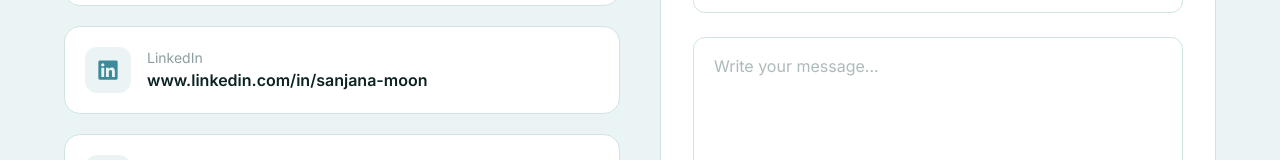
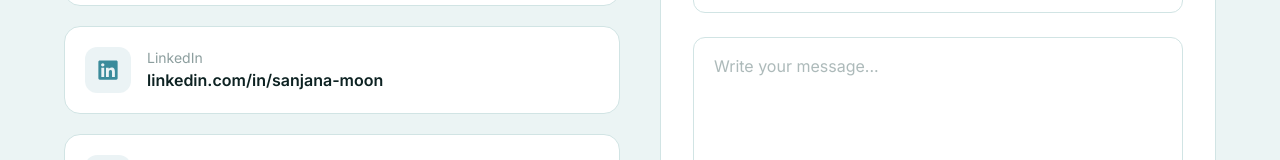
Before and after one commit to sanjana-moon/my-portfolio, a Next.js app: page / in a window 1280 px wide. Shown: the part 7516-7676 px from the top of the page. Built offline with nearby package versions, Linux system fonts and the light colour scheme.

Commit message:
contact section updated

```diff
--- a/src/components/sections/Contact.tsx
+++ b/src/components/sections/Contact.tsx
@@ -90,7 +90,7 @@ export default function Contact() {
                     rel="noopener noreferrer"
                     className="font-semibold text-heading transition hover:text-primary"
                   >
-                    {personal.linkedin.replace("https://", "")}
+                    linkedin.com/in/sanjana-moon
                   </a>
                 </div>
               </div>
--- a/src/data/personal.ts
+++ b/src/data/personal.ts
@@ -1,6 +1,5 @@
 const personal = {
   name: "Sanjana Moon",
-
   designation: "Full Stack Developer",
 
   tagline:
```
